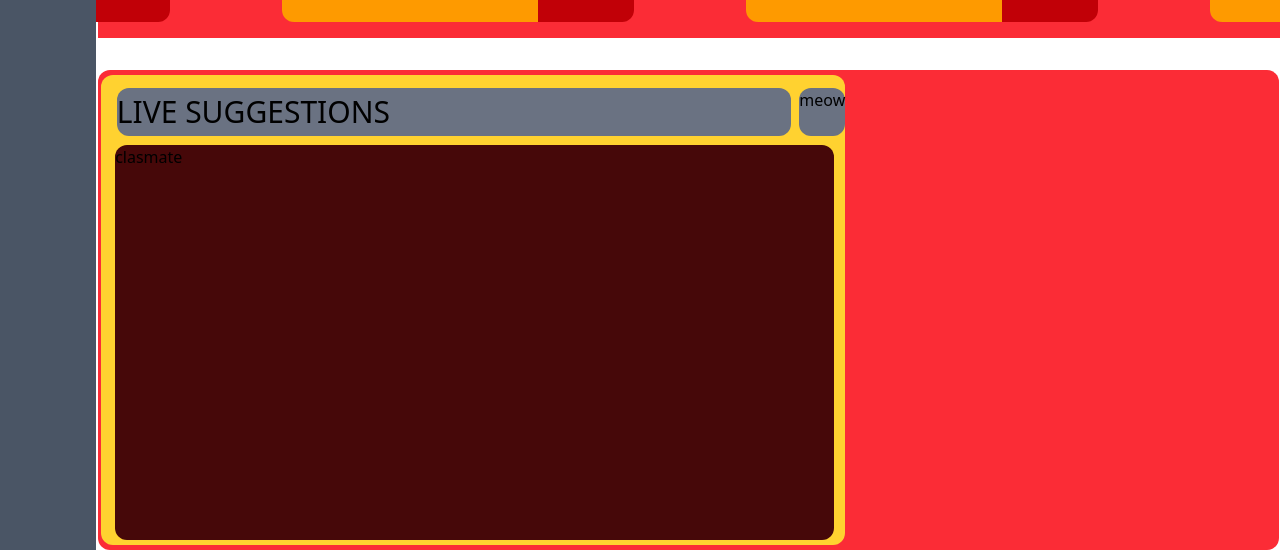
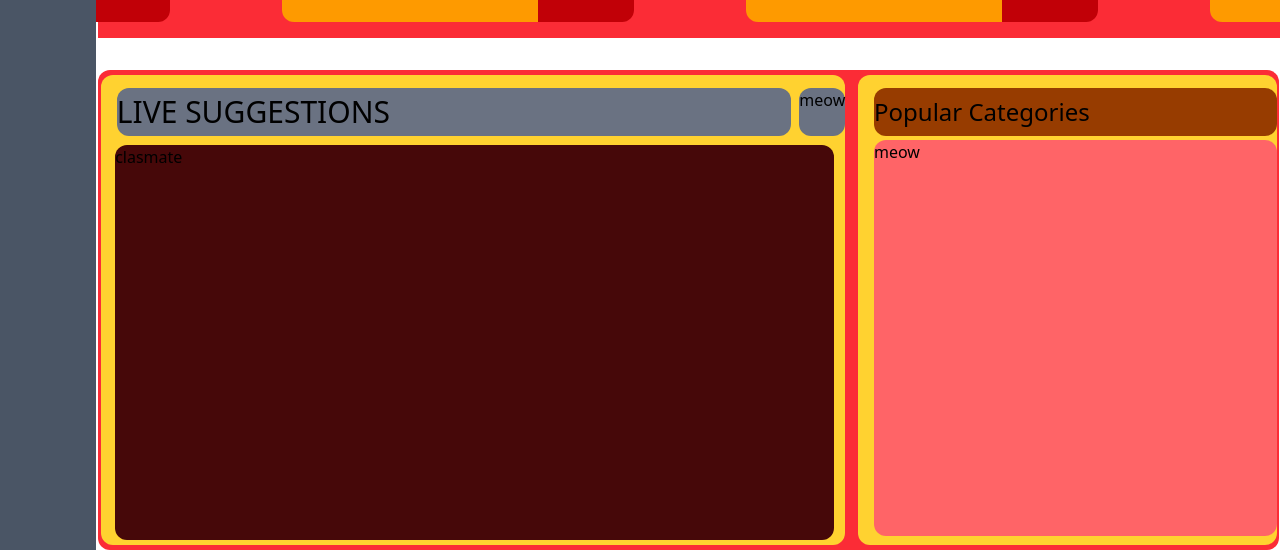
Before and after one commit to Abhijeet3125/EyHacks, a React (Vite) app: page / in a window 1280 px wide. Shown: the part 266-816 px from the top of the page. Built offline with nearby package versions, Linux system fonts and the light colour scheme.

Commit message:
popular categories completed midfile component done

```diff
--- a/src/components/Molecules/Middlefile.jsx
+++ b/src/components/Molecules/Middlefile.jsx
@@ -1,6 +1,6 @@
 const Middlefile = () => {
   return (
-    <div className="bg-red-500 rounded-xl mt-[2rem] w-[99.8%] ml-[0.1rem] h-[30rem] flex">
+    <div className="bg-red-500 rounded-xl mt-[2rem] w-[99.8%] ml-[0.1rem] gap-[0.8rem] h-[30rem] flex">
 
       <div className="bg-amber-300 w-[63%] rounded-xl h-[98%] ml-[0.2rem] mt-[0.3rem] flex-row gap-[2rem]">
           <div className="flex w-full gap-2">
@@ -15,6 +15,13 @@ const Middlefile = () => {
            clasmate
           </div>
       </div>
+
+      <div className="bg-amber-300 rounded-xl h-[98%] mt-[0.3rem] w-[35.5%]">
+        <div className="text-2xl flex w-[96%] ml-[1rem] rounded-xl items-center mt-[0.8rem] bg-amber-800 h-[3rem] ">Popular Categories</div>
+        <div className="mt-[0.3rem] rounded-xl h-[84%] w-[96%] ml-[1rem] bg-red-400">
+          meow
+        </div>
+      </div>
     </div>
   )
 }
```
